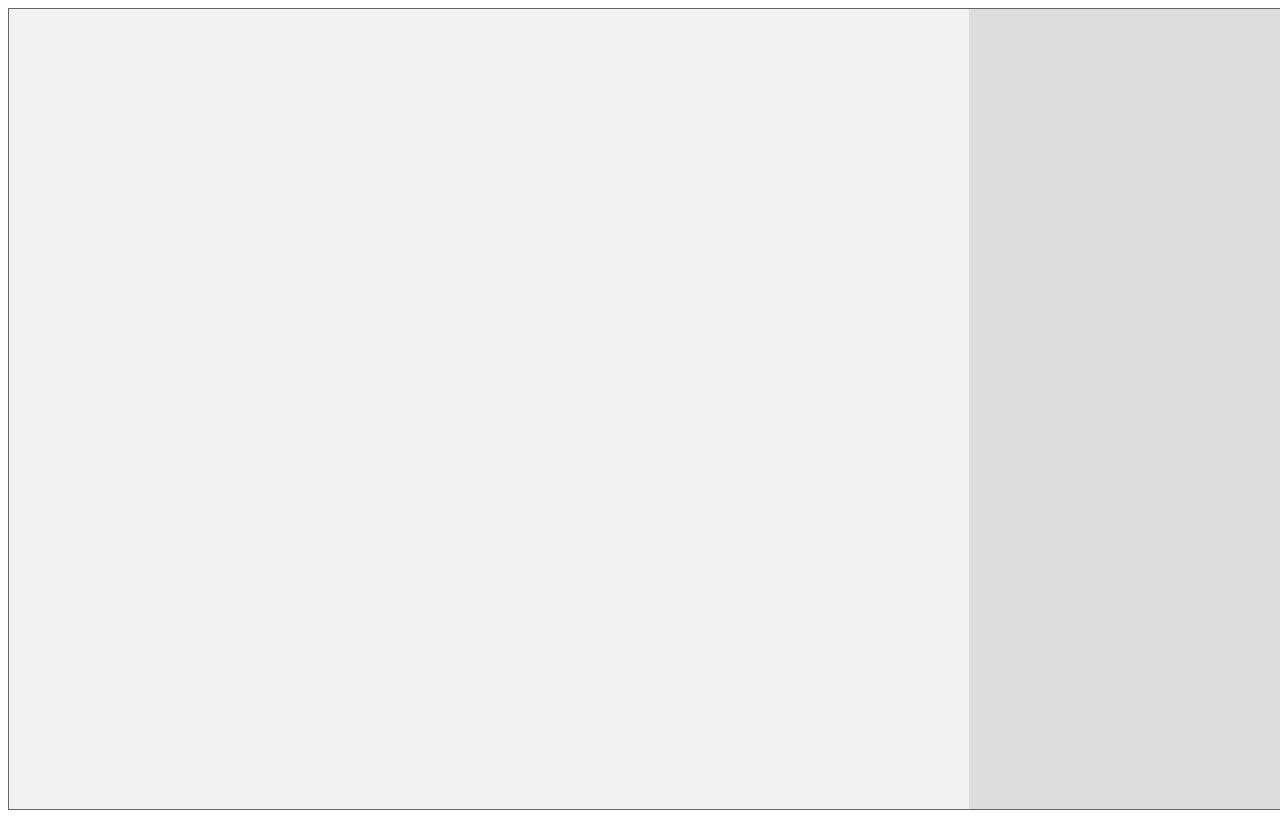
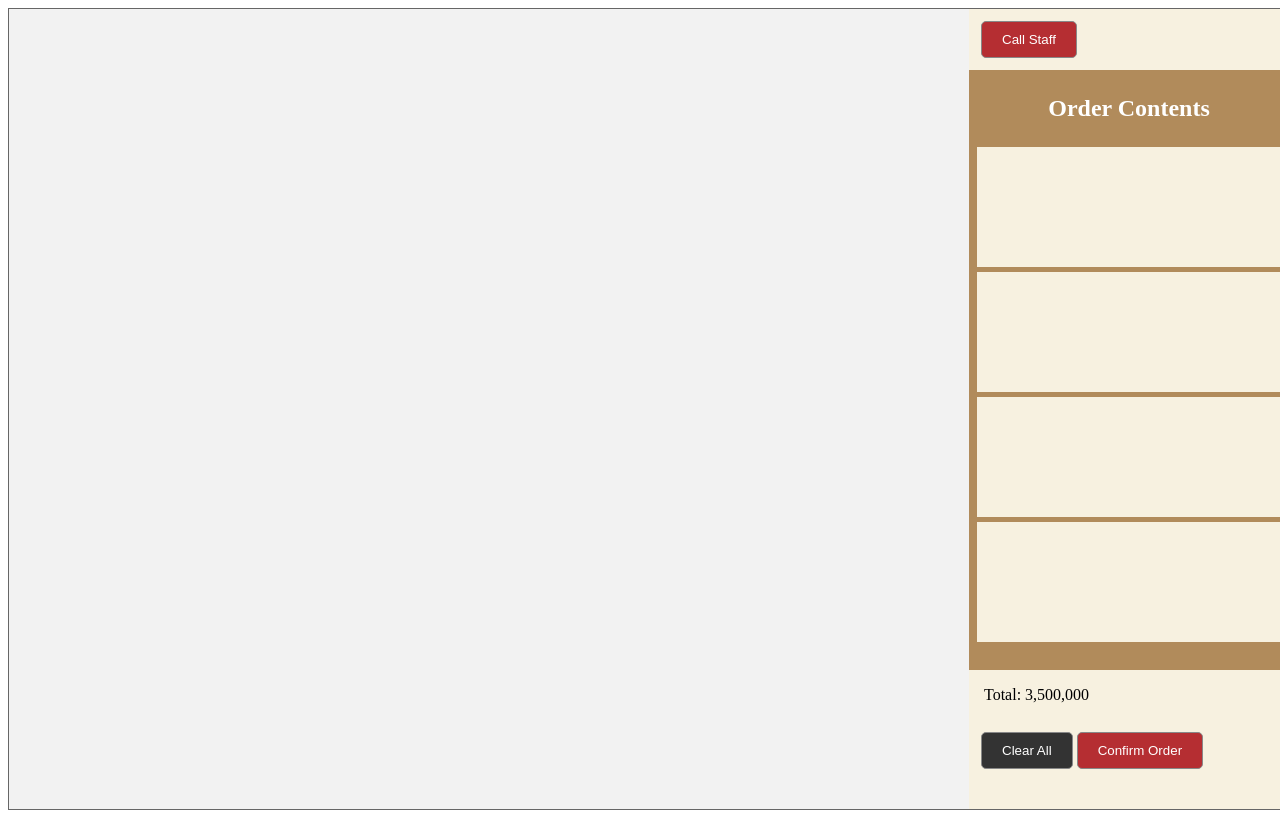
Before and after one commit to Keiji-Mizumura/restaurant-management.2.0, a React (Create React App) app: page / in a window 1280 px wide. Built offline with nearby package versions, Linux system fonts and the light colour scheme.

Commit message:
side menu

```diff
--- a/src/components/main-screen.jsx
+++ b/src/components/main-screen.jsx
@@ -1,4 +1,7 @@
 import classes from './screen-styles/main-screen.module.css';
+
+import WarningButton from './buttons/warning-button';
+import DarkButton from './buttons/dark-button';
 
 const MainScreen = () => {
     return(
@@ -9,7 +12,27 @@ const MainScreen = () => {
             </div>
             <div className={classes.queue}>
                 {/* QUEUE */}
-
+                <div className={classes.controls}>
+                    <WarningButton>Call Staff</WarningButton>
+                </div>
+                <div className={classes.orders}>
+                    <h2>Order Contents</h2>
+                    <div className={classes.order_item}>
+                    </div>
+                    <div className={classes.order_item}>
+                    </div>
+                    <div className={classes.order_item}>
+                    </div>
+                    <div className={classes.order_item}>
+                    </div>
+                </div>
+                <div className={classes.total}>
+                    <p>Total: 3,500,000</p>
+                </div>
+                <div className={classes.controls}>
+                    <DarkButton>Clear All</DarkButton>
+                    <WarningButton>Confirm Order</WarningButton>
+                </div>
             </div>
         </div>
     )
--- a/src/components/screen-styles/main-screen.module.css
+++ b/src/components/screen-styles/main-screen.module.css
@@ -14,5 +14,35 @@
 .queue{
     width: 25%;
     height: 100%;
-    background-color: #ddd;
+    background-color: #F7F1E0;
 }
+
+.queue > .controls{
+    padding: 10px;
+    display: flex;
+    flex-direction: row;
+}
+
+.queue > .orders{
+    background-color: #B18B5B;
+    width: 100%;
+    height: 600px;
+    overflow: scroll;
+}
+
+.queue > .orders h2{
+    text-align: center;
+    padding: 5px;
+    color: #fff;
+}
+
+.queue > .orders > .order_item{
+    background-color: #F7F1E0;
+    height: 120px;
+    width: 95%;
+    margin: 5px auto;
+}
+
+.queue > .total{
+    padding: 0 15px;
+}
```
